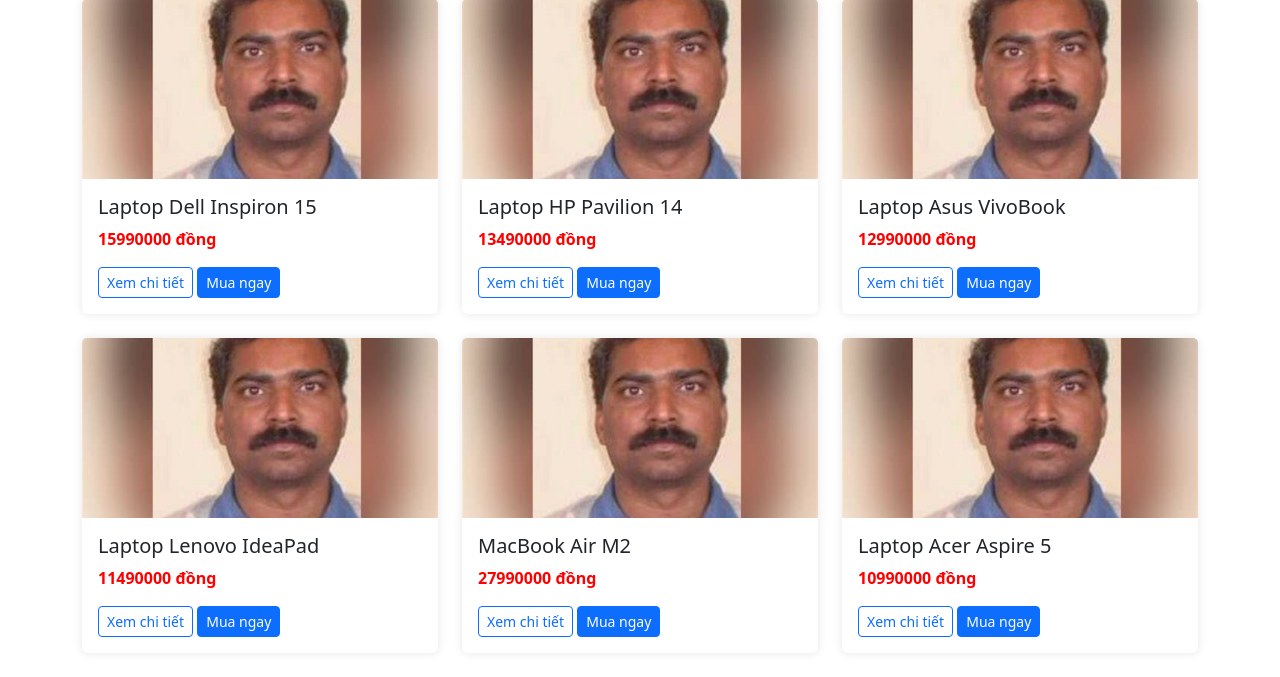
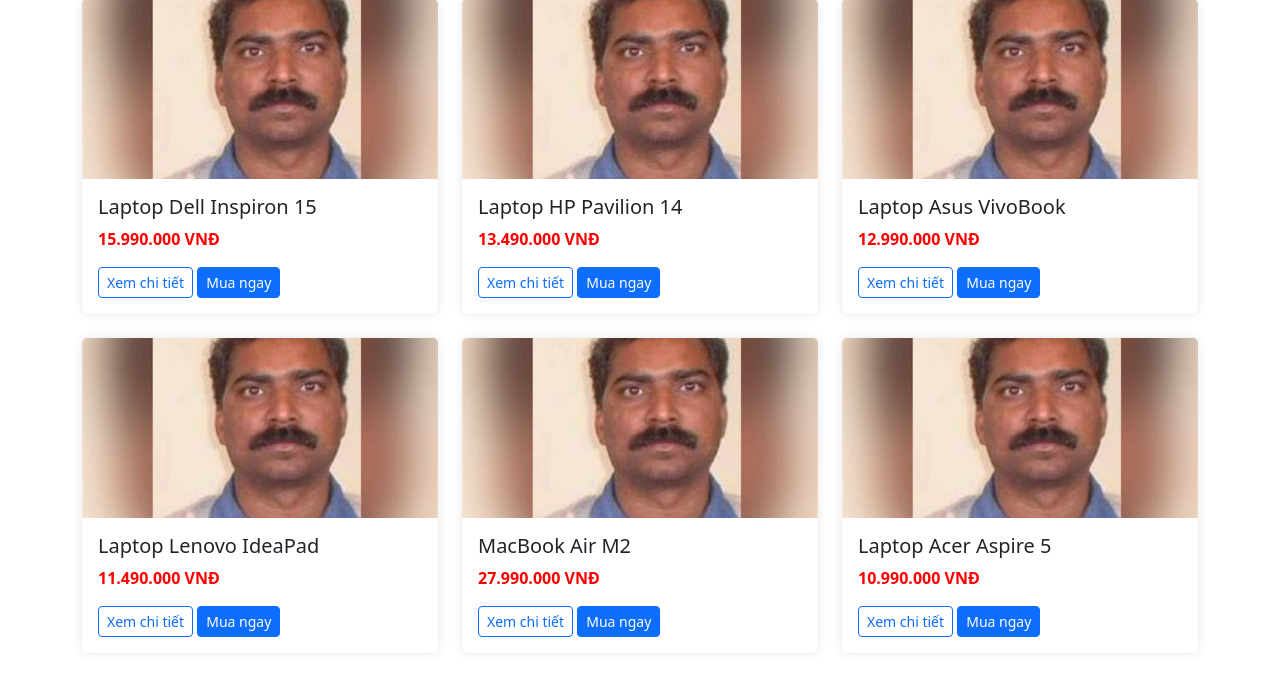
Before and after one commit to lethanhphivu04-lgtm/LeThanhPhiVu_LTW1, a PHP site: page /Lab2/test2.php in a window 1280 px wide. Shown: the part 464-1141 px from the top of the page. Run offline with PHP 8.4, Linux system fonts and the light colour scheme.

Commit message:
add lab3

```diff
--- a/Lab2/test2.php
+++ b/Lab2/test2.php
@@ -73,7 +73,7 @@ $contactTimes = ["Buổi sáng (8h-11h)", "Buổi chiều (13h-17h)"];
                         <img src="<?= $product['image'] ?>" class="card-img-top" alt="<?= $product['name'] ?>">
                         <div class="card-body">
                             <h5><?= $product['name'] ?></h5>
-                            <p class="price"><?= $product['price'] ?> đồng</p>
+                            <p class="price"><?= number_format($product['price'], 0, ',', '.') ?> VNĐ</p>
                             <a href="#" class="btn btn-outline-primary btn-sm">Xem chi tiết</a>
                             <a href="#" class="btn btn-primary btn-sm">Mua ngay</a>
                         </div>
```
